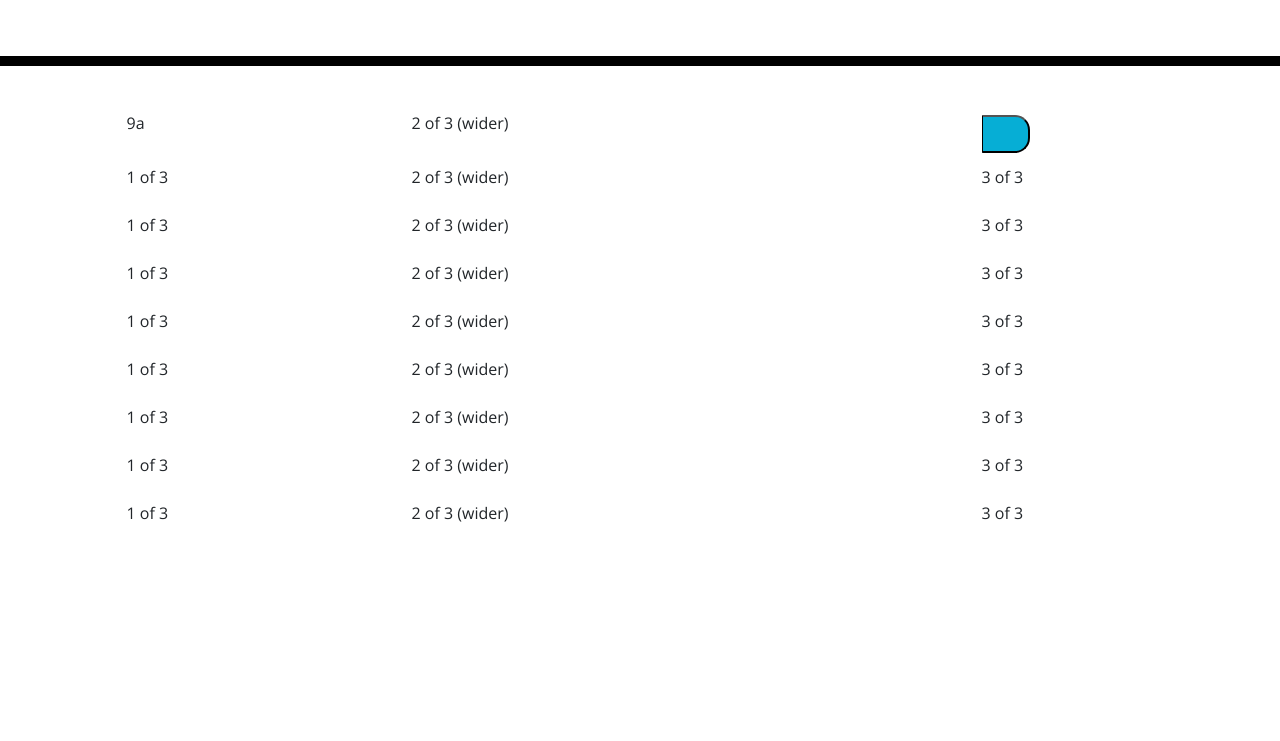
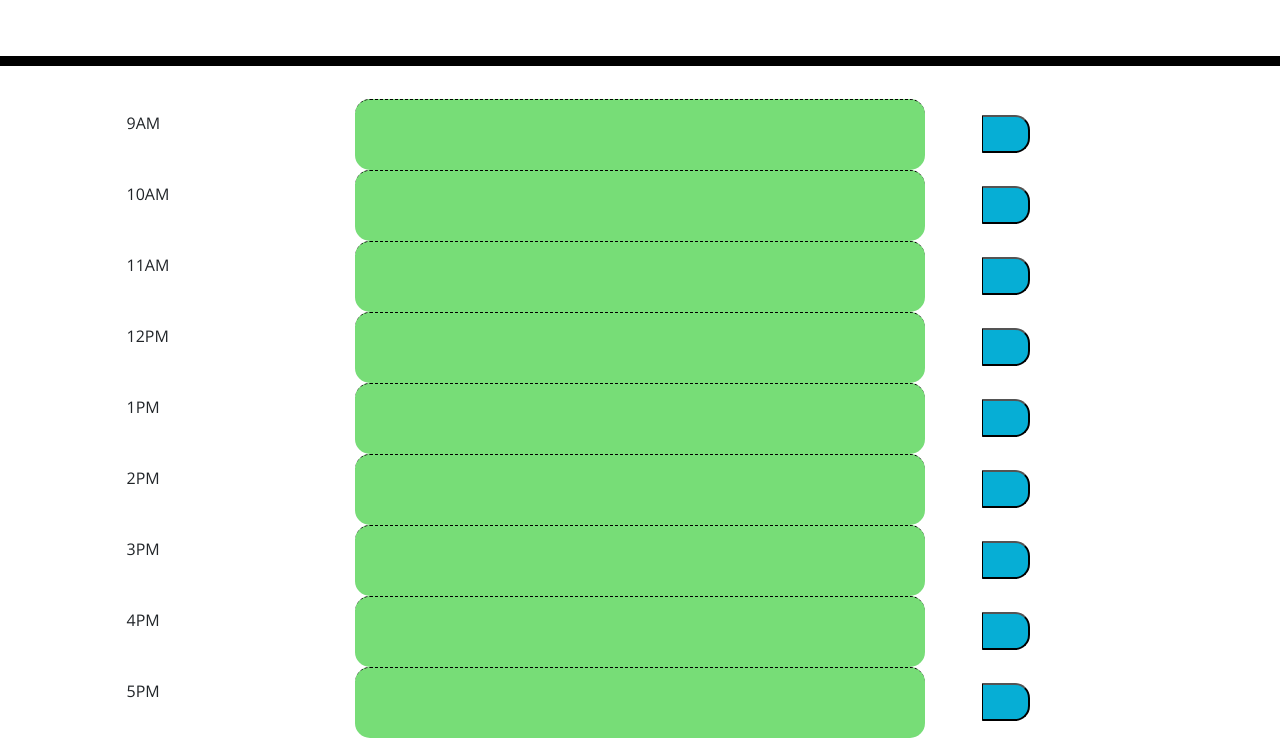
Before and after one commit to humkeyg/Work-Day-Scheduler, a plain HTML site: page index.html in a window 1280 px wide. Shown: the part 295-1036 px from the top of the page. Before the commit the page ends 835 px from the top, so only its background shows below. Drawn offline with nearby package versions, Linux system fonts and the light colour scheme.

Commit message:
final push

```diff
--- a/index.html
+++ b/index.html
@@ -34,10 +34,10 @@
     <div class="container">
       <div class="row">
         <div class="col">
-          9a
+          9AM
         </div>
-        <div class="col-6">
-          2 of 3 (wider)
+        <div class="col-6 time-block hour" data-hour="09">
+          <textarea rows="1" cols="50"></textarea>
         </div>
         <div class="col">
           <button class="saveBtn">
@@ -46,97 +46,97 @@
         <div class="w-100"></div>
 
         <div class="col">
-          1 of 3
+          10AM
         </div>
-        <div class="col-6">
-          2 of 3 (wider)
+        <div class="col-6 time-block hour" data-hour="10">
+          <textarea rows="1" cols="50"></textarea>
         </div>
         <div class="col">
-          3 of 3
+          <button class="saveBtn">
         </div>
 
         <div class="w-100"></div>
 
         <div class="col">
-          1 of 3
+          11AM
         </div>
-        <div class="col-6">
-          2 of 3 (wider)
+        <div class="col-6 time-block hour" data-hour="11">
+          <textarea rows="1" cols="50"></textarea>
         </div>
         <div class="col">
-          3 of 3
+          <button class="saveBtn">
         </div>
 
         <div class="w-100"></div>
 
         <div class="col">
-          1 of 3
+          12PM
         </div>
-        <div class="col-6">
-          2 of 3 (wider)
+        <div class="col-6 time-block hour" data-hour="12">
+          <textarea rows="1" cols="50"></textarea>
         </div>
         <div class="col">
-          3 of 3
+          <button class="saveBtn">
         </div>
 
         <div class="w-100"></div>
 
         <div class="col">
-          1 of 3
+          1PM
         </div>
-        <div class="col-6">
-          2 of 3 (wider)
+        <div class="col-6 time-block hour" data-hour="13">
+          <textarea rows="1" cols="50"></textarea>
         </div>
         <div class="col">
-          3 of 3
+          <button class="saveBtn">
         </div>
 
         <div class="w-100"></div>
 
         <div class="col">
-          1 of 3
+          2PM
         </div>
-        <div class="col-6">
-          2 of 3 (wider)
+        <div class="col-6 time-block hour" data-hour="14">
+          <textarea rows="1" cols="50"></textarea>
         </div>
         <div class="col">
-          3 of 3
+          <button class="saveBtn">
         </div>
 
         <div class="w-100"></div>
 
         <div class="col">
-          1 of 3
+          3PM
         </div>
-        <div class="col-6">
-          2 of 3 (wider)
+        <div class="col-6 time-block hour" data-hour="15">
+          <textarea rows="1" cols="50"></textarea>
         </div>
         <div class="col">
-          3 of 3
+          <button class="saveBtn">
         </div>
 
         <div class="w-100"></div>
 
         <div class="col">
-          1 of 3
+          4PM
         </div>
-        <div class="col-6">
-          2 of 3 (wider)
+        <div class="col-6 time-block hour" data-hour="16">
+          <textarea rows="1" cols="50"></textarea>
         </div>
         <div class="col">
-          3 of 3
+          <button class="saveBtn">
         </div>
 
         <div class="w-100"></div>
 
         <div class="col">
-          1 of 3
+          5PM
         </div>
-        <div class="col-6">
-          2 of 3 (wider)
+        <div class="col-6 time-block hour" data-hour="17">
+          <textarea rows="1" cols="50"></textarea>
         </div>
         <div class="col">
-          3 of 3
+          <button class="saveBtn">
         </div>
 
         <div class="w-100"></div>
--- a/script.js
+++ b/script.js
@@ -1,89 +1,31 @@
-// save reference to important DOM elements
+document.addEventListener("DOMContentLoaded", function(){
 var timeDisplayEl = $('#time-display');
-var projectDisplayEl = $('#project-display');
-var projectModalEl = $('#project-modal');
-var projectFormEl = $('#project-form');
-var projectNameInputEl = $('#project-name-input');
-var projectTypeInputEl = $('#project-type-input');
-var hourlyRateInputEl = $('#hourly-rate-input');
-var dueDateInputEl = $('#due-date-input');
 
-// handle displaying the time
 function displayTime() {
   var rightNow = moment().format('MMM DD, YYYY [at] hh:mm:ss a');
   timeDisplayEl.text(rightNow);
 }
 
-// handle printing project data to the page
-function printProjectData(name, type, hourlyRate, dueDate) {
-  var projectRowEl = $('<tr>');
+function hourCheck() {
+  let currentTime=moment().format('HH');
+  console.log(currentTime);
+  let hourArray=document.querySelectorAll('.hour');
+  console.log(hourArray);
+  for (let index = 0; index < hourArray.length; index++) {
+    console.log(hourArray[index].getAttribute('data-hour'));
+    if (hourArray[index].getAttribute('data-hour') < currentTime) {
+      hourArray[index].classList.add('past');
 
-  var projectNameTdEl = $('<td>').addClass('p-2').text(name);
+    }else if (hourArray[index].getAttribute('data-hour') == currentTime) {
+      hourArray[index].classList.add('present');
 
-  var projectTypeTdEl = $('<td>').addClass('p-2').text(type);
-
-  var rateTdEl = $('<td>').addClass('p-2').text(hourlyRate);
-
-  var dueDateTdEl = $('<td>').addClass('p-2').text(dueDate);
-
-  var daysToDate = moment(dueDate, 'MM/DD/YYYY').diff(moment(), 'days');
-  var daysLeftTdEl = $('<td>').addClass('p-2').text(daysToDate);
-
-  var totalEarnings = calculateTotalEarnings(hourlyRate, daysToDate);
-
-  // You can also chain methods onto new lines to keep code clean
-  var totalTdEl = $('<td>')
-    .addClass('p-2')
-    .text('$' + totalEarnings);
-
-  var deleteProjectBtn = $('<td>')
-    .addClass('p-2 delete-project-btn text-center')
-    .text('X');
-
-  // By listing each `<td>` variable as an argument, each one will be appended in that order
-  projectRowEl.append(
-    projectNameTdEl,
-    projectTypeTdEl,
-    rateTdEl,
-    dueDateTdEl,
-    daysLeftTdEl,
-    totalTdEl,
-    deleteProjectBtn
-  );
-
-  projectDisplayEl.append(projectRowEl);
-
-  projectModalEl.modal('hide');
+    }else if (hourArray[index].getAttribute('data-hour') > currentTime) {
+      hourArray[index].classList.add('future');
+      console.log(hourArray[index].getAttribute('data-hour'));
+    }
+  }
 }
 
-function calculateTotalEarnings(rate, days) {
-  var dailyTotal = rate * 8;
-  var total = dailyTotal * days;
-  return total;
-}
-
-function handleDeleteProject(event) {
-  console.log(event.target);
-  var btnClicked = $(event.target);
-  btnClicked.parent('tr').remove();
-}
-
-// handle project form submission
-function handleProjectFormSubmit(event) {
-  event.preventDefault();
-
-  var projectName = projectNameInputEl.val().trim();
-  var projectType = projectTypeInputEl.val().trim();
-  var hourlyRate = hourlyRateInputEl.val().trim();
-  var dueDate = dueDateInputEl.val().trim();
-
-  printProjectData(projectName, projectType, hourlyRate, dueDate);
-
-  projectFormEl[0].reset();
-}
-
-projectFormEl.on('submit', handleProjectFormSubmit);
-projectDisplayEl.on('click', '.delete-project-btn', handleDeleteProject);
-dueDateInputEl.datepicker({ minDate: 1 });
-
+hourCheck();
 setInterval(displayTime, 1000);
+});
--- a/style.css
+++ b/style.css
@@ -9,7 +9,7 @@ textarea {
   border: none;
   resize: none;
   color: #000000;
-  border-left: 1px solid black;
+  /* border-left: 1px solid black; */
   padding: 10px;
 }
 
@@ -37,13 +37,12 @@ textarea {
 }
 
 .hour {
-  background-color: #ffffff;
   color: #000000;
   border-top: 1px dashed #000000;
 }
 
 .past {
-  background-color: #d3d3d3;
+  background-color: #535151;
   color: white;
 }
 
```
